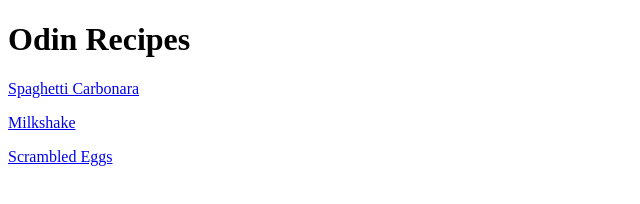
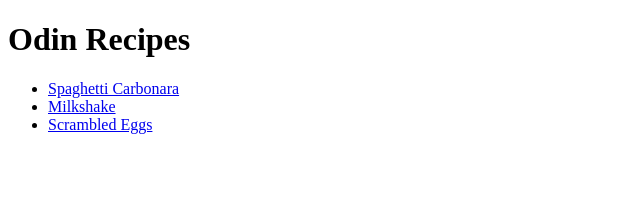
Before and after one commit to JSON-Ling/odin-recipes, a plain HTML site: page index.html in a window 1280 px wide. Shown: the whole page, without its empty margins (0-640 px from the left). Drawn offline with Linux system fonts and the light colour scheme.

Commit message:
Add recipes to unordered list

```diff
--- a/index.html
+++ b/index.html
@@ -8,8 +8,10 @@
 
     <body>
         <h1>Odin Recipes</h1>
-        <p><a href="recipes/carbonara.html" rel="noopener noreferrer">Spaghetti Carbonara</a></p>
-        <p><a href="recipes/milkshake.html" rel="noopener noreferrer">Milkshake</a></p>
-        <p><a href="recipes/scrambled_eggs.html" rel="noopener noreferrer">Scrambled Eggs</a></p>
+        <ul>
+            <li><a href="recipes/carbonara.html" rel="noopener noreferrer">Spaghetti Carbonara</a></li>
+            <li><a href="recipes/milkshake.html" rel="noopener noreferrer">Milkshake</a></li>
+            <li><a href="recipes/scrambled_eggs.html" rel="noopener noreferrer">Scrambled Eggs</a></li>
+        </ul>
     </body>
 </html>
```
